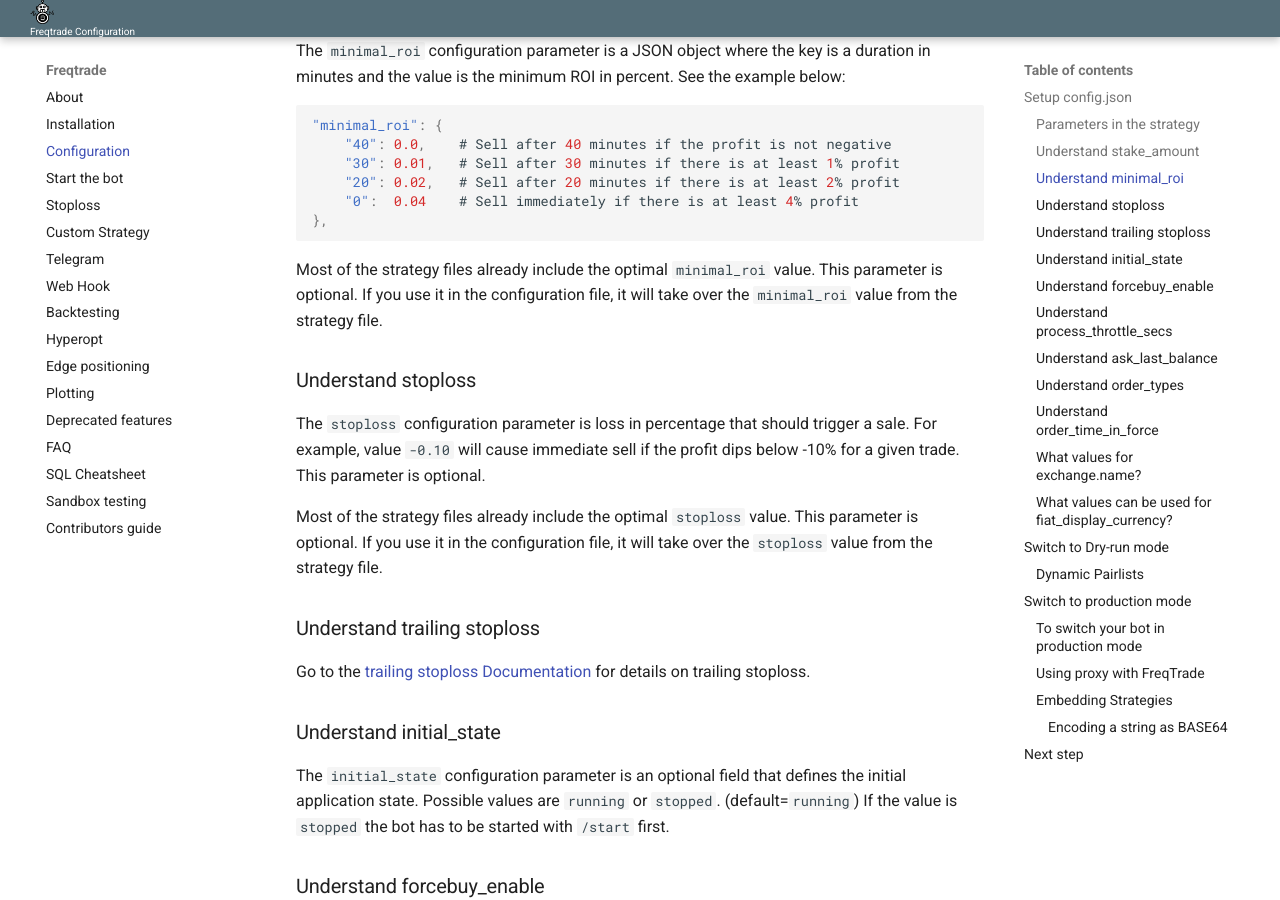
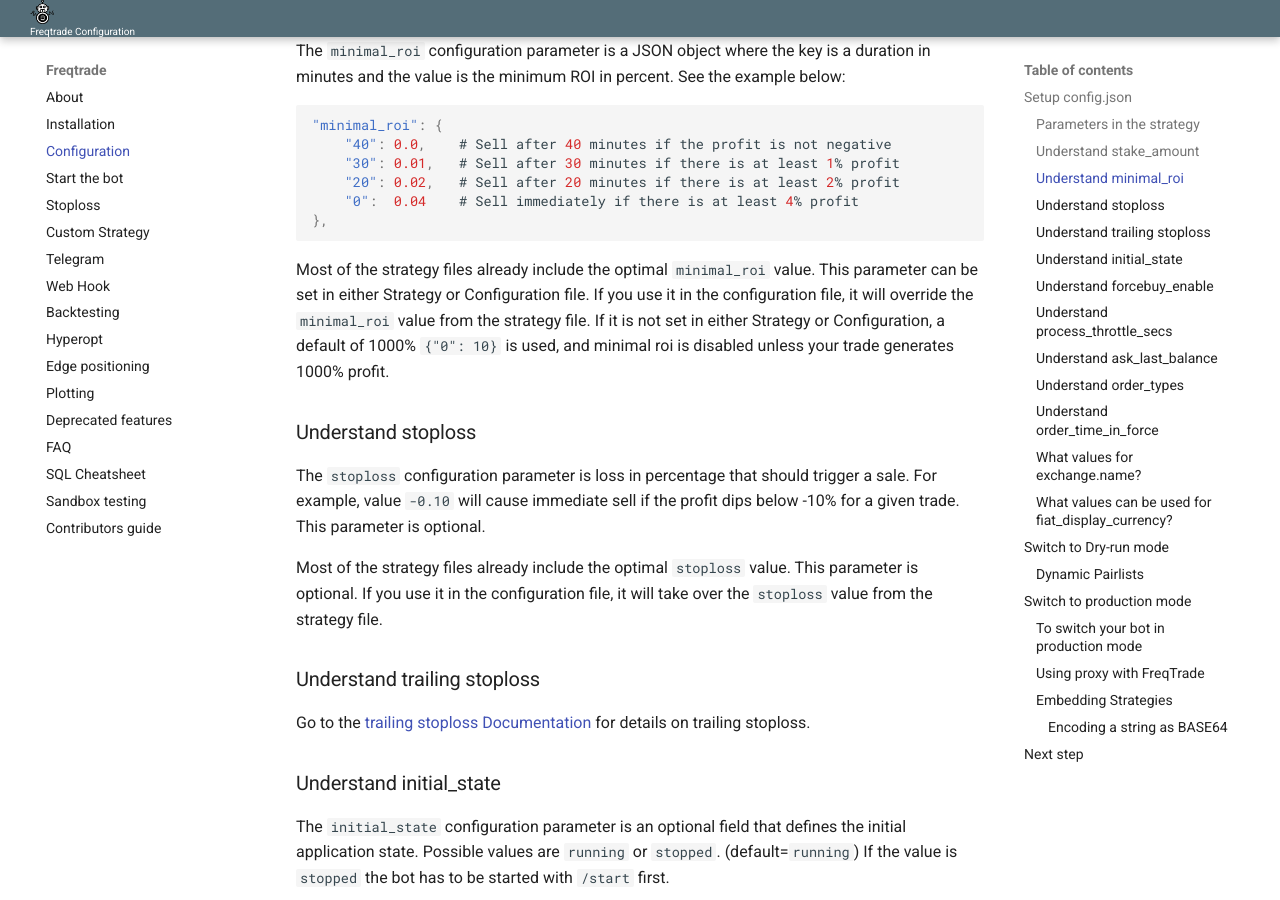
Before and after one commit to jacksonmori755/Crypto-trading-bot, an MkDocs documentation site: the page built from docs/configuration.md, in a window 1280 px wide and 900 px high, scrolled down 5218 px. Built offline with MkDocs 1.6.1 and Material for MkDocs 9.7.7, drawn with Linux system fonts in a browser that asks for light colours.

Commit message:
Update documentation for minimal_roi, which is not really optional

````diff
--- a/docs/configuration.md
+++ b/docs/configuration.md
@@ -118,9 +118,10 @@ See the example below:
 },
 ```
 
-Most of the strategy files already include the optimal `minimal_roi`
-value. This parameter is optional. If you use it in the configuration file, it will take over the
+Most of the strategy files already include the optimal `minimal_roi` value.
+This parameter can be set in either Strategy or Configuration file. If you use it in the configuration file, it will override the
 `minimal_roi` value from the strategy file.
+If it is not set in either Strategy or Configuration, a default of 1000% `{"0": 10}` is used, and minimal roi is disabled unless your trade generates 1000% profit.
 
 ### Understand stoploss
 
````
